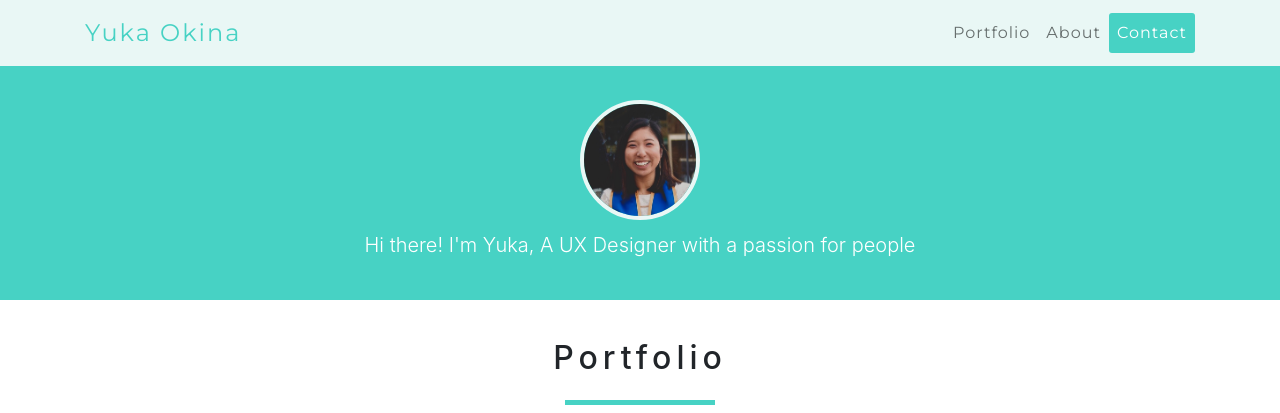
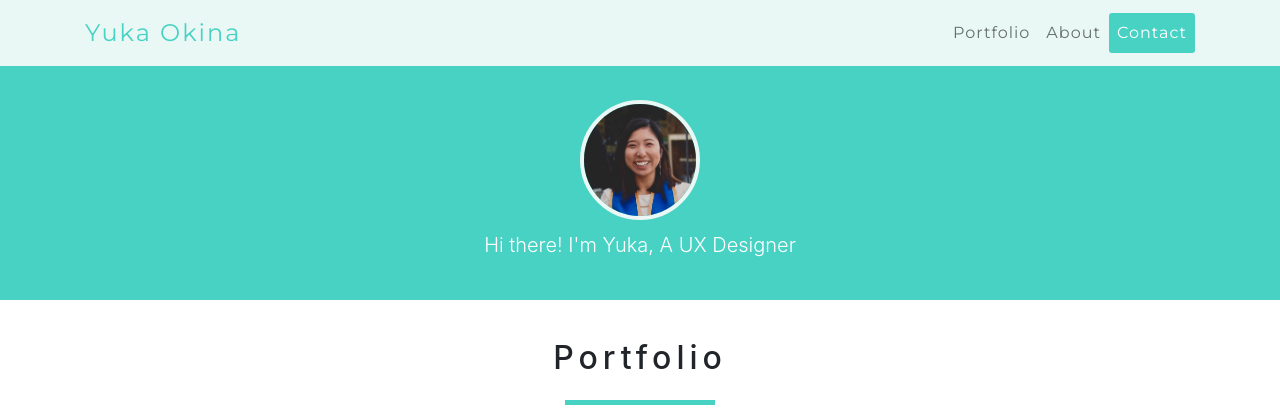
Before and after one commit to okiyuki/portfolio, a website with bundled scripts: page index.html in a window 1280 px wide. Shown: the top 413 px of the page. Built offline with nearby package versions, Linux system fonts and the light colour scheme; a web font is replaced by a local one.

Commit message:
Update index.html

```diff
--- a/index.html
+++ b/index.html
@@ -61,7 +61,7 @@
         <div class="intro-text content-margin">
           <!-- <span class="name">Yuka Okina</span>
           <hr style="margin-top:8px; margin-bottom: 0px; padding-bottom: 20px;" class="star-light"> -->
-          <span class="skills">Hi there! I'm Yuka, A UX Designer with a passion for people</span>
+          <span class="skills">Hi there! I'm Yuka, A UX Designer</span>
         </div>
       </div>
     </header>
```
